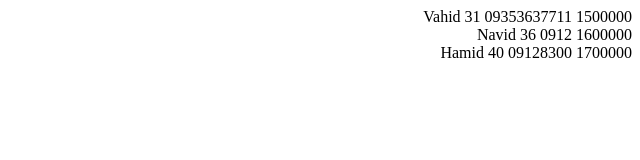
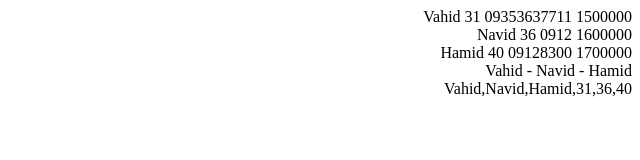
Before and after one commit to fazelinia/JavaScript, a plain HTML site: page array.html in a window 1280 px wide. Shown: the whole page, without its empty margins (640-1280 px from the left). Drawn offline with Linux system fonts and the light colour scheme.

Commit message:
Add some inforamtion to array.html file and README.md file

```diff
--- a/array.html
+++ b/array.html
@@ -20,6 +20,14 @@
         {
             document.write(name2[i] + " " + age2[i] + " " +  mobile2[i] + " " + salary2[i] + "<br />");
         }
+        // Join is a function that display the contents of an array and use a character to separate each other
+        document.write(name2.join(" - ") + "<br />"); // each character can be used, predefined one is ","
+        document.write(name2.concat(age2));
+        //name2.pop(); //POP from end of the array.
+        // name2.reverse(); //Reverse the array.
+        // name2.push("Mina", "Maryam"); //Push to the end of the array.
+        // name2.sort(); //Sort the array as a Desc one.
+
     </script>
 </body>
 </html>
```
Also changed, not shown: 1 other file.
